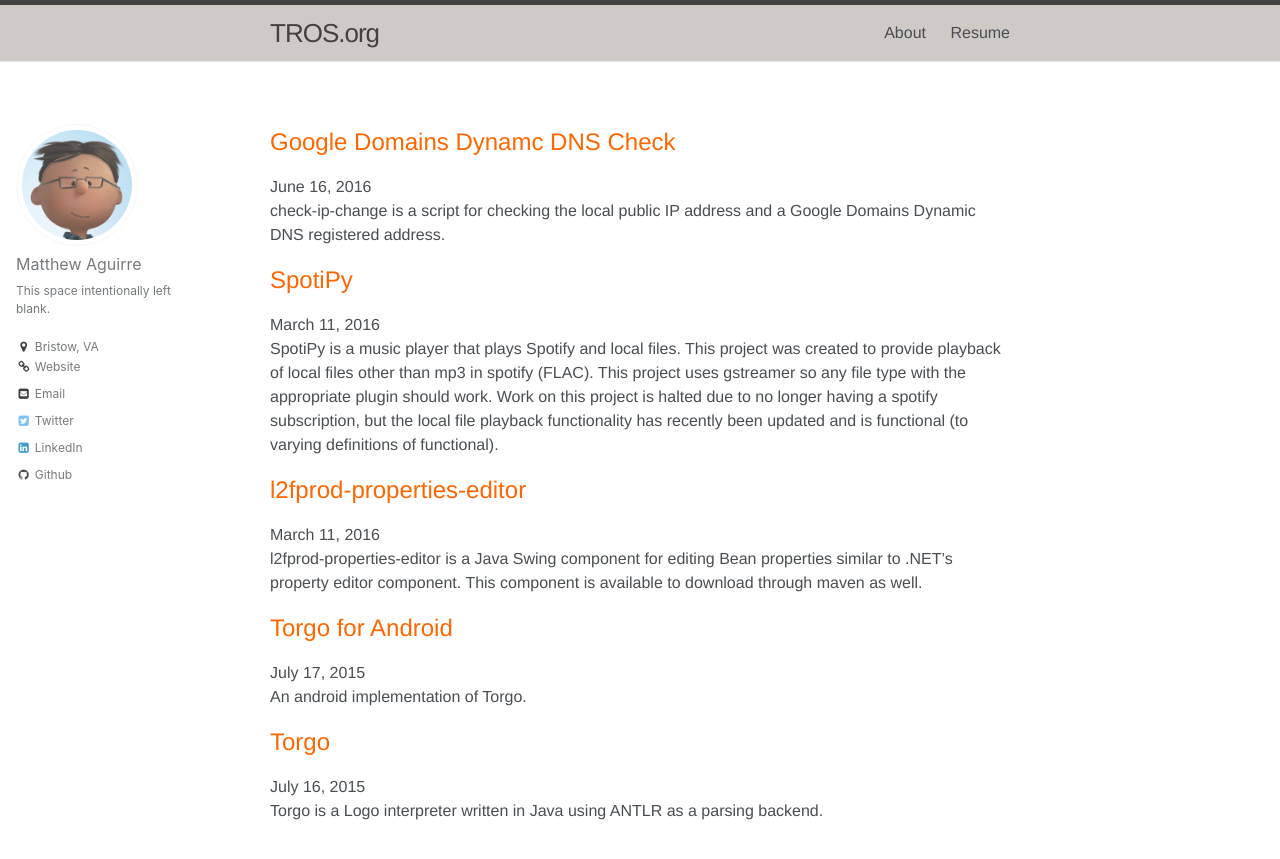
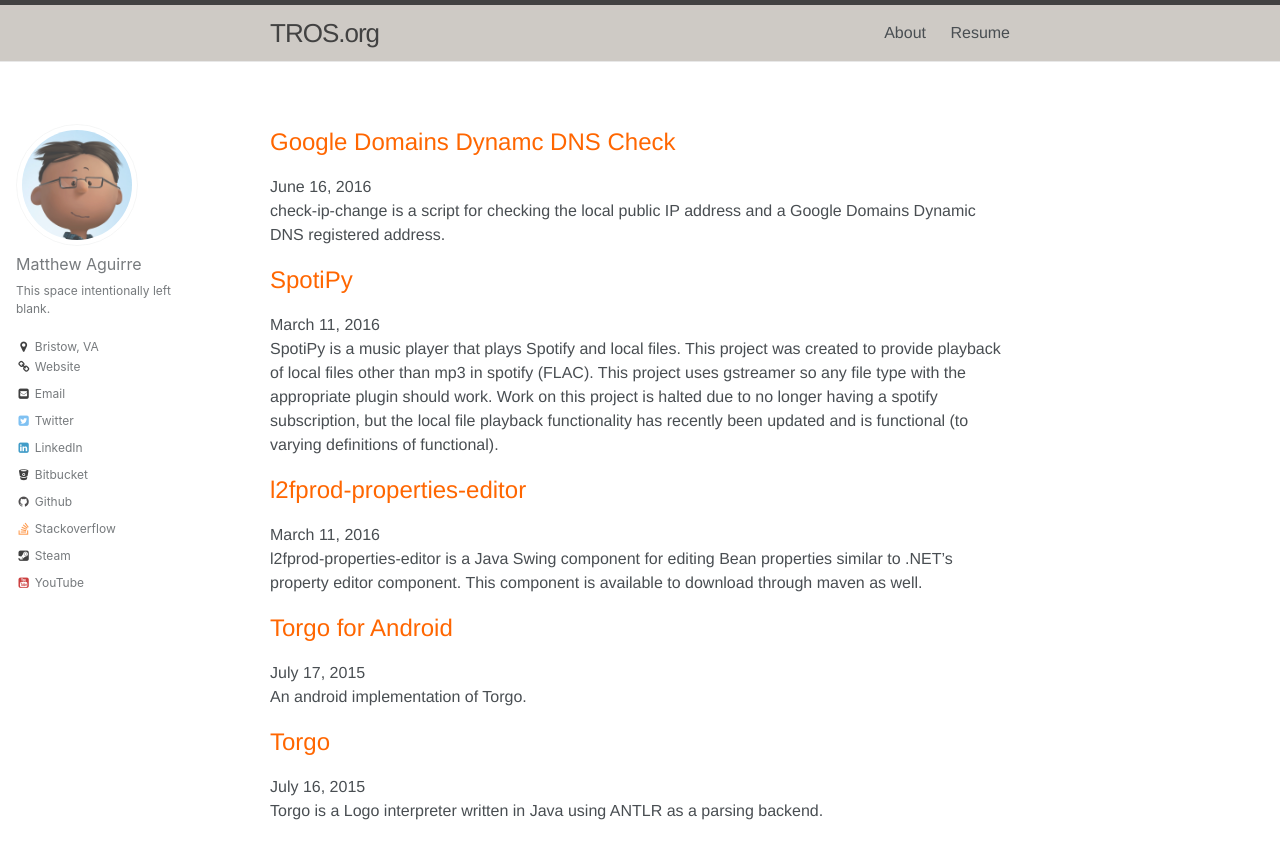
Before and after one commit to manimaranm7/ZenHarbinger.github.io, a Jekyll site: the page built from index.html, in a window 1280 px wide. Shown: the top 859 px of the page. Built offline with Jekyll 4.4.1, drawn with Linux system fonts in a browser that asks for light colours; some of the changed lines change nothing that is shown.

Commit message:
More social networks added.

```diff
--- a/_config.yml
+++ b/_config.yml
@@ -69,13 +69,14 @@ author:
   location         : "Bristow, VA"
   email            : "matt@tros.org"
   uri              : "http://tros.org/"
-  bitbucket        :
+  bitbucket        : "matt_aguirre"
   codepen          :
   dribbble         :
   flickr           :
   facebook         :
   foursquare       :
   github           : "ZenHarbinger"
+  goodreads        : "ZenHarbinger"
   google_plus      :
   keybase          :
   instagram        :
@@ -83,14 +84,14 @@ author:
   linkedin         : "matthewaguirre"
   pinterest        :
   soundcloud       :
-  stackoverflow    : # http://stackoverflow.com/users/123456/username
-  steam            :
+  stackoverflow    : "3533119/zenharbinger"
+  steam            : "ZenHarbinger"
   tumblr           :
   twitter          : "matt_aguirre"
   vine             :
   weibo            :
   xing             :
-  youtube          :
+  youtube          : "ZenHarbinger"
 
 # Plugins
 gems:
```
